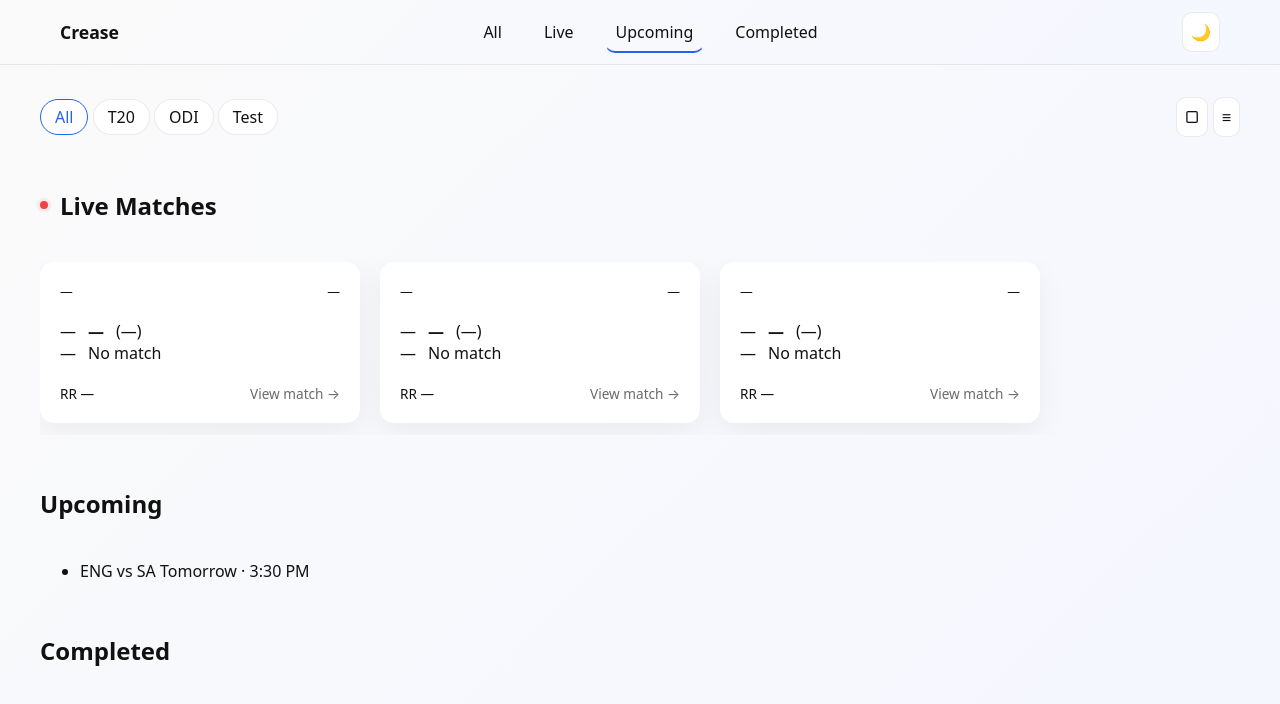
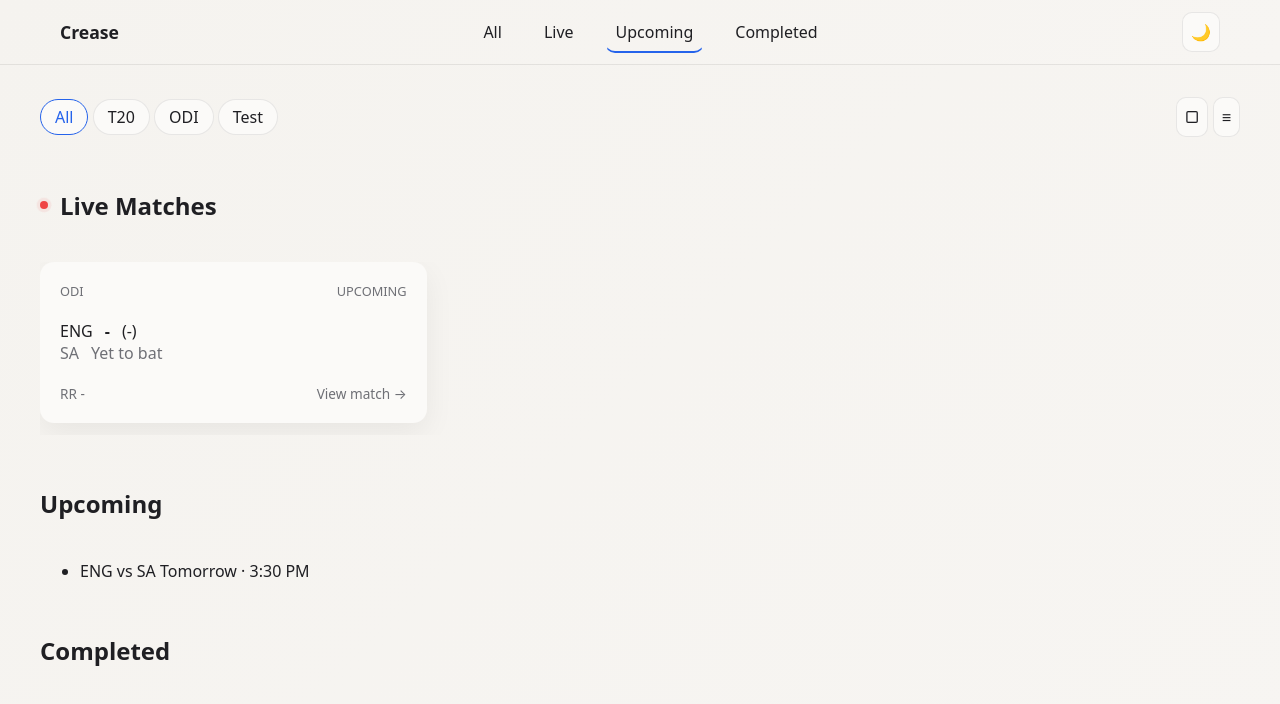
Before and after one commit to chaitanya-gaba/summer-progress, a website: page crease/index.html in a window 1280 px wide. Both pictures are taken after a click on the button "Upcoming". Drawn offline with Linux system fonts and the light colour scheme.

```diff
--- a/crease/css/animations.css
+++ b/crease/css/animations.css
@@ -4,7 +4,7 @@
 @keyframes fadeUp {
   from {
     opacity: 0;
-    transform: translateY(16px);
+    transform: translateY(12px);
   }
   to {
     opacity: 1;
@@ -14,76 +14,27 @@
 
 /* Match card animation */
 .match-card {
-  opacity: 0;
-  transform: translateY(16px);
   animation: fadeUp 500ms var(--ease) both;
-  will-change: transform, opacity;
-}
-
-/* Match card visible */
-.match-card.visible {
-  opacity: 1;
-  transform: translateY(0);
+  will-change: transform;
 }
 
 /* Hover effect */
 .match-card:hover {
   transform: translateY(-6px) scale(1.01);
-  transition: transform 200ms var(--ease);
 }
 
 /* ---------------------------
-   Live indicator
+   Match card reveal
 --------------------------- */
-.live-indicator {
-  width: 8px;
-  height: 8px;
-  background: #ef4444;
-  border-radius: 50%;
-  position: relative;
+.match-card {
+  opacity: 0;
+  transform: translateY(16px);
 }
 
-.live-indicator::after {
-  content: "";
-  position: absolute;
-  inset: 0;
-  border-radius: 50%;
-  background: rgba(239, 68, 68, 0.4);
-  animation: pulse 1.8s infinite;
-}
-
-@keyframes pulse {
-  0% {
-    transform: scale(1);
-    opacity: 0.7;
-  }
-  100% {
-    transform: scale(2.2);
-    opacity: 0;
-  }
-}
-
-/* ---------------------------
-   Navigation underline animation
---------------------------- */
-.nav-link {
-  position: relative;
-  padding-bottom: 6px;
-}
-
-.nav-link::after {
-  content: "";
-  position: absolute;
-  left: 0;
-  bottom: 0;
-  height: 2px;
-  width: 0;
-  background: var(--accent);
-  transition: width 250ms var(--ease);
-}
-
-.nav-link.active::after {
-  width: 100%;
+.match-card.visible {
+  opacity: 1;
+  transform: translateY(0);
+  transition: all 500ms var(--ease);
 }
 
 /* ---------------------------
--- a/crease/css/base.css
+++ b/crease/css/base.css
@@ -1,9 +1,10 @@
 :root {
-  --bg: #f6f4ef;
-  --card: #fbfbf9;
+  /* Light Mode Colors (Warm & Soft) */
+  --bg: #f5f3ef;
+  --card: #fbfaf8;
 
-  --text-primary: #1b1b1f;
-  --text-muted: #6c6d74;
+  --text-primary: #1f1f23;
+  --text-muted: #6f7076;
 
   --accent: #2563eb;
 
@@ -14,33 +15,23 @@
   --space-lg: 32px;
 
   --ease: cubic-bezier(0.4, 0, 0.2, 1);
-  --bg-grad: linear-gradient(135deg, var(--bg), #f5f7ff);
+  --bg-grad: linear-gradient(135deg, var(--bg), #f7f5f2);
 
   --border: rgba(0, 0, 0, 0.08);
 }
 
+/* Dark Mode (Greyish, not blue) */
 [data-theme="dark"] {
-  --bg: #12131a;
-  --card: #1b1f28;
+  --bg: #14161b;
+  --card: #1c1f27;
 
-  --text-primary: #f2f4f8;
-  --text-muted: #9aa6c0;
+  --text-primary: #e9eaee;
+  --text-muted: #9aa0b0;
 
   --accent: #8aa6ff;
 
-  --bg-grad: linear-gradient(135deg, var(--bg), #141622);
+  --bg-grad: linear-gradient(135deg, var(--bg), #181b22);
   --border: rgba(255, 255, 255, 0.12);
-}
-
-/* Respect system preference (only if no theme is set) */
-@media (prefers-color-scheme: dark) {
-  :root:not([data-theme]) {
-    --bg: #0b0f19;
-    --card: #111827;
-    --text-primary: #f5f7ff;
-    --text-muted: #9aa6c0;
-    --accent: #60a5fa;
-  }
 }
 
 * {
@@ -53,28 +44,12 @@
   height: 100%;
 }
 
-html {
-  background: var(--bg);
-  color: var(--text-primary);
-}
-
 body {
   margin: 0;
   font-family: system-ui, -apple-system, BlinkMacSystemFont, sans-serif;
   background: var(--bg-grad);
   color: var(--text-primary);
   transition: background 300ms var(--ease), color 300ms var(--ease);
-}
-
-/* Theme-aware text */
-body,
-h1, h2, h3, p, span, td, th {
-  color: var(--text-primary);
-}
-
-/* Muted text */
-.muted, .text-muted {
-  color: var(--text-muted);
 }
 
 button {
--- a/crease/css/components.css
+++ b/crease/css/components.css
@@ -1,6 +1,4 @@
-/* ---------------------------
-   Navigation
---------------------------- */
+/* Navigation */
 .logo {
   font-weight: 600;
   font-size: 1.1rem;
@@ -23,9 +21,7 @@
   border-bottom: 2px solid var(--accent);
 }
 
-/* ---------------------------
-   Pills
---------------------------- */
+/* Pills */
 .pill {
   padding: 6px 14px;
   border-radius: 999px;
@@ -39,15 +35,13 @@
   border-color: var(--accent);
 }
 
-/* ---------------------------
-   Match Card
---------------------------- */
+/* Match Card */
 .match-card {
   background: var(--card);
   border-radius: var(--radius);
   padding: var(--space-md);
   box-shadow: 0 10px 30px rgba(0,0,0,0.06);
-  transition: transform 300ms var(--ease), box-shadow 300ms var(--ease);
+  transition: transform 300ms var(--ease), box-shadow 300ms var(--ease), background 300ms var(--ease);
 }
 
 [data-theme="dark"] .match-card {
@@ -60,9 +54,7 @@
   box-shadow: 0 20px 40px rgba(0,0,0,0.08);
 }
 
-/* ---------------------------
-   Live indicator
---------------------------- */
+/* Live indicator */
 .live-indicator {
   width: 8px;
   height: 8px;
@@ -91,9 +83,7 @@
   }
 }
 
-/* ---------------------------
-   Card header / teams / footer
---------------------------- */
+/* Card header / teams / footer */
 .card-header {
   display: flex;
   justify-content: space-between;
@@ -122,9 +112,7 @@
   color: var(--text-muted);
 }
 
-/* ---------------------------
-   Match Page
---------------------------- */
+/* Match Page */
 .match-page {
   padding: var(--space-lg) 0;
 }
@@ -167,9 +155,7 @@
   color: var(--text-muted);
 }
 
-/* ---------------------------
-   Tabs
---------------------------- */
+/* Tabs */
 .tabs {
   display: flex;
   gap: var(--space-sm);
@@ -190,9 +176,7 @@
   color: var(--accent);
 }
 
-/* ---------------------------
-   Tab panels
---------------------------- */
+/* Tab panels */
 .tab-content {
   background: var(--card);
   border-radius: var(--radius);
@@ -213,9 +197,7 @@
   display: block;
 }
 
-/* ---------------------------
-   Scorecard
---------------------------- */
+/* Scorecard */
 .scorecard {
   display: grid;
   gap: var(--space-lg);
@@ -286,9 +268,7 @@
   background: rgba(255,255,255,0.06);
 }
 
-/* ---------------------------
-   Timeline
---------------------------- */
+/* Timeline */
 .timeline {
   display: grid;
   gap: var(--space-lg);
@@ -351,9 +331,7 @@
   font-size: 0.9rem;
 }
 
-/* ---------------------------
-   Stats
---------------------------- */
+/* Stats */
 .stats-section {
   display: grid;
   gap: var(--space-lg);
--- a/crease/css/layout.css
+++ b/crease/css/layout.css
@@ -1,37 +1,3 @@
-:root {
-  --bg: #fafafa;
-  --card: #ffffff;
-
-  --text-primary: #111;
-  --text-muted: #6b6b6b;
-
-  --accent: #2563eb;
-
-  --radius: 14px;
-  --space-xs: 6px;
-  --space-sm: 12px;
-  --space-md: 20px;
-  --space-lg: 32px;
-
-  --ease: cubic-bezier(0.4, 0, 0.2, 1);
-  --bg-grad: linear-gradient(135deg, var(--bg), #f5f7ff);
-
-  --border: rgba(0, 0, 0, 0.08);
-}
-
-[data-theme="dark"] {
-  --bg: #0b0f19;
-  --card: #111827;
-
-  --text-primary: #f5f7ff;
-  --text-muted: #9aa6c0;
-
-  --accent: #60a5fa;
-
-  --bg-grad: linear-gradient(135deg, var(--bg), #0b1020);
-  --border: rgba(255,255,255,0.12);
-}
-
 .container {
   max-width: 1200px;
   margin: 0 auto;
@@ -80,13 +46,15 @@
   margin-bottom: var(--space-md);
 }
 
-/* Grid - HORIZONTAL SCROLL */
+/* Grid */
 .matches-grid {
-  display: flex;
+  display: grid;
+  grid-template-columns: repeat(auto-fill, minmax(320px, 1fr));
   gap: var(--space-md);
+
   overflow-x: auto;
+  scroll-snap-type: x mandatory;
   padding-bottom: 12px;
-  scroll-snap-type: x mandatory;
 }
 
 .matches-grid::-webkit-scrollbar {
@@ -101,81 +69,3 @@
 [data-theme="dark"] .matches-grid::-webkit-scrollbar-thumb {
   background: rgba(255,255,255,0.18);
 }
-
-/* Navigation */
-.logo {
-  font-weight: 600;
-  font-size: 1.1rem;
-}
-
-.main-nav {
-  display: flex;
-  gap: var(--space-md);
-}
-
-.nav-link.active {
-  border-bottom: 2px solid var(--accent);
-}
-
-/* Pills */
-.pill {
-  padding: 6px 14px;
-  border-radius: 999px;
-  border: 1px solid var(--border);
-  background: var(--card);
-}
-
-.pill.active {
-  color: var(--accent);
-  border-color: var(--accent);
-}
-
-/* Match Card */
-.match-card {
-  background: var(--card);
-  border-radius: var(--radius);
-  padding: var(--space-md);
-  box-shadow: 0 10px 30px rgba(0,0,0,0.06);
-  transition: transform 300ms var(--ease), box-shadow 300ms var(--ease), background 300ms var(--ease);
-  scroll-snap-align: start;
-  min-width: 320px;
-  flex: 0 0 auto;
-}
-
-[data-theme="dark"] .match-card {
-  box-shadow: 0 10px 30px rgba(0,0,0,0.3);
-  border: 1px solid rgba(255,255,255,0.08);
-}
-
-.match-card:hover {
-  transform: translateY(-4px);
-  box-shadow: 0 20px 40px rgba(0,0,0,0.08);
-}
-
-.card-header {
-  display: flex;
-  justify-content: space-between;
-  font-size: 0.8rem;
-  color: var(--text-muted);
-}
-
-.teams {
-  margin: var(--space-md) 0;
-}
-
-.team {
-  display: flex;
-  align-items: baseline;
-  gap: var(--space-sm);
-}
-
-.team.muted {
-  color: var(--text-muted);
-}
-
-.card-footer {
-  display: flex;
-  justify-content: space-between;
-  font-size: 0.85rem;
-  color: var(--text-muted);
-}
--- a/crease/js/dashboard.js
+++ b/crease/js/dashboard.js
@@ -1,36 +1,29 @@
-// ---------------------------
-// SELECTORS
-// ---------------------------
-const liveGrid = document.getElementById("liveGrid");
-const upcomingList = document.getElementById("upcomingList");
-const completedList = document.getElementById("completedList");
+const liveGrid = document.querySelector(".matches-grid");
+const upcomingList = document.querySelector(".upcoming-list");
+const completedList = document.querySelector(".completed-list");
 
 const filters = {
   status: "ALL",
   format: "ALL"
 };
 
-
-// ---------------------------
-// RENDER DASHBOARD
-// ---------------------------
 function renderDashboard(matches) {
   clearUI();
 
-  const filtered = applyFilters(matches);
-
-  filtered.forEach(match => {
+  matches.forEach(match => {
     if (match.status === "LIVE") renderLiveMatch(match);
     if (match.status === "UPCOMING") renderUpcomingMatch(match);
     if (match.status === "COMPLETED") renderCompletedMatch(match);
   });
 
-  // ensure minimum 3 cards in live grid
+  // Ensure at least 3 cards show in LIVE section
   if (liveGrid.children.length < 3) {
     const needed = 3 - liveGrid.children.length;
-    for (let i = 0; i < needed; i++) {
-      liveGrid.appendChild(createPlaceholderCard());
-    }
+    const fallback = matches
+      .filter(m => m.status !== "LIVE")
+      .slice(0, needed);
+
+    fallback.forEach(m => renderLiveMatch(m));
   }
 }
 
@@ -40,10 +33,6 @@
   completedList.innerHTML = "";
 }
 
-
-// ---------------------------
-// RENDER CARDS
-// ---------------------------
 function renderLiveMatch(match) {
   const card = document.createElement("article");
   card.classList.add("match-card", "live", "visible");
@@ -62,7 +51,7 @@
       </div>
 
       <div class="team muted">
-        <span class="team-code">${match.teams.away.code ?? "AUS"}</span>
+        <span class="team-code">${match.teams.away.code}</span>
         <span class="yet">${match.teams.away.score ? match.teams.away.score : "Yet to bat"}</span>
       </div>
     </div>
@@ -100,43 +89,6 @@
   completedList.appendChild(item);
 }
 
-
-// ---------------------------
-// PLACEHOLDER CARD
-// ---------------------------
-function createPlaceholderCard() {
-  const card = document.createElement("article");
-  card.classList.add("match-card", "placeholder");
-
-  card.innerHTML = `
-    <header class="card-header">
-      <span class="format">—</span>
-      <span class="status">—</span>
-    </header>
-    <div class="teams">
-      <div class="team">
-        <span class="team-code">—</span>
-        <strong class="score">—</strong>
-        <span class="overs">(—)</span>
-      </div>
-      <div class="team muted">
-        <span class="team-code">—</span>
-        <span class="yet">No match</span>
-      </div>
-    </div>
-    <footer class="card-footer">
-      <span>RR —</span>
-      <a href="#" class="link disabled">View match →</a>
-    </footer>
-  `;
-
-  return card;
-}
-
-
-// ---------------------------
-// FILTERS
-// ---------------------------
 function applyFilters(data) {
   return data.filter(match => {
     const statusMatch =
@@ -163,10 +115,9 @@
   }, 200);
 }
 
-
-// ---------------------------
-// THEME TOGGLE
-// ---------------------------
+/* ---------------------------------
+   Theme Toggle
+--------------------------------- */
 const themeToggle = document.getElementById("themeToggle");
 
 function setTheme(theme) {
@@ -185,27 +136,31 @@
   });
 }
 
-
-// ---------------------------
-// INIT
-// ---------------------------
 document.addEventListener("DOMContentLoaded", () => {
   renderDashboard(matches);
 
   document.querySelectorAll(".nav-link").forEach(btn => {
     btn.addEventListener("click", () => {
-      document.querySelectorAll(".nav-link").forEach(b => b.classList.remove("active"));
+      document
+        .querySelectorAll(".nav-link")
+        .forEach(b => b.classList.remove("active"));
+
       btn.classList.add("active");
       filters.status = btn.dataset.status;
+
       rerenderWithFade();
     });
   });
 
   document.querySelectorAll(".pill").forEach(btn => {
     btn.addEventListener("click", () => {
-      document.querySelectorAll(".pill").forEach(b => b.classList.remove("active"));
+      document
+        .querySelectorAll(".pill")
+        .forEach(b => b.classList.remove("active"));
+
       btn.classList.add("active");
       filters.format = btn.dataset.format;
+
       rerenderWithFade();
     });
   });
```
